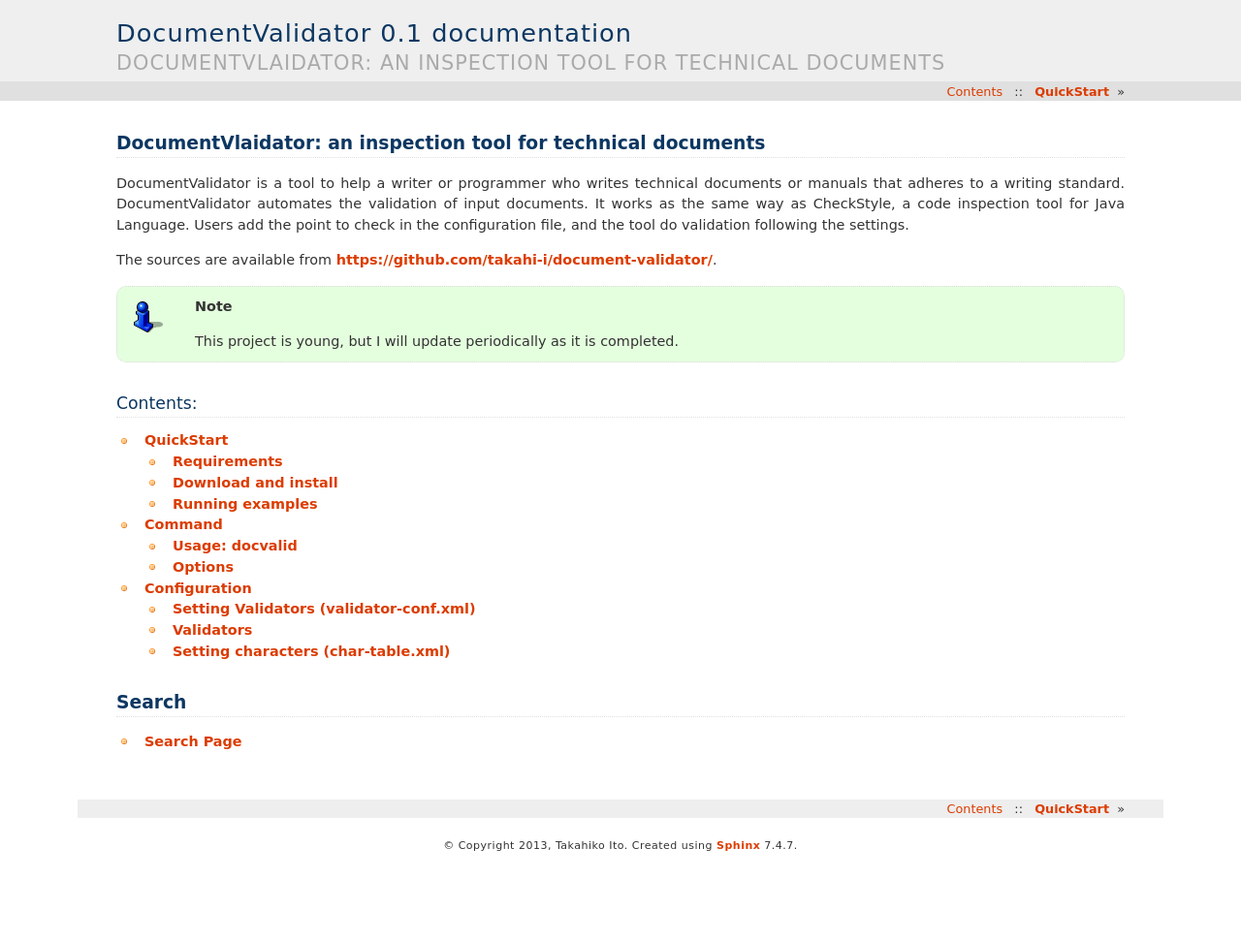
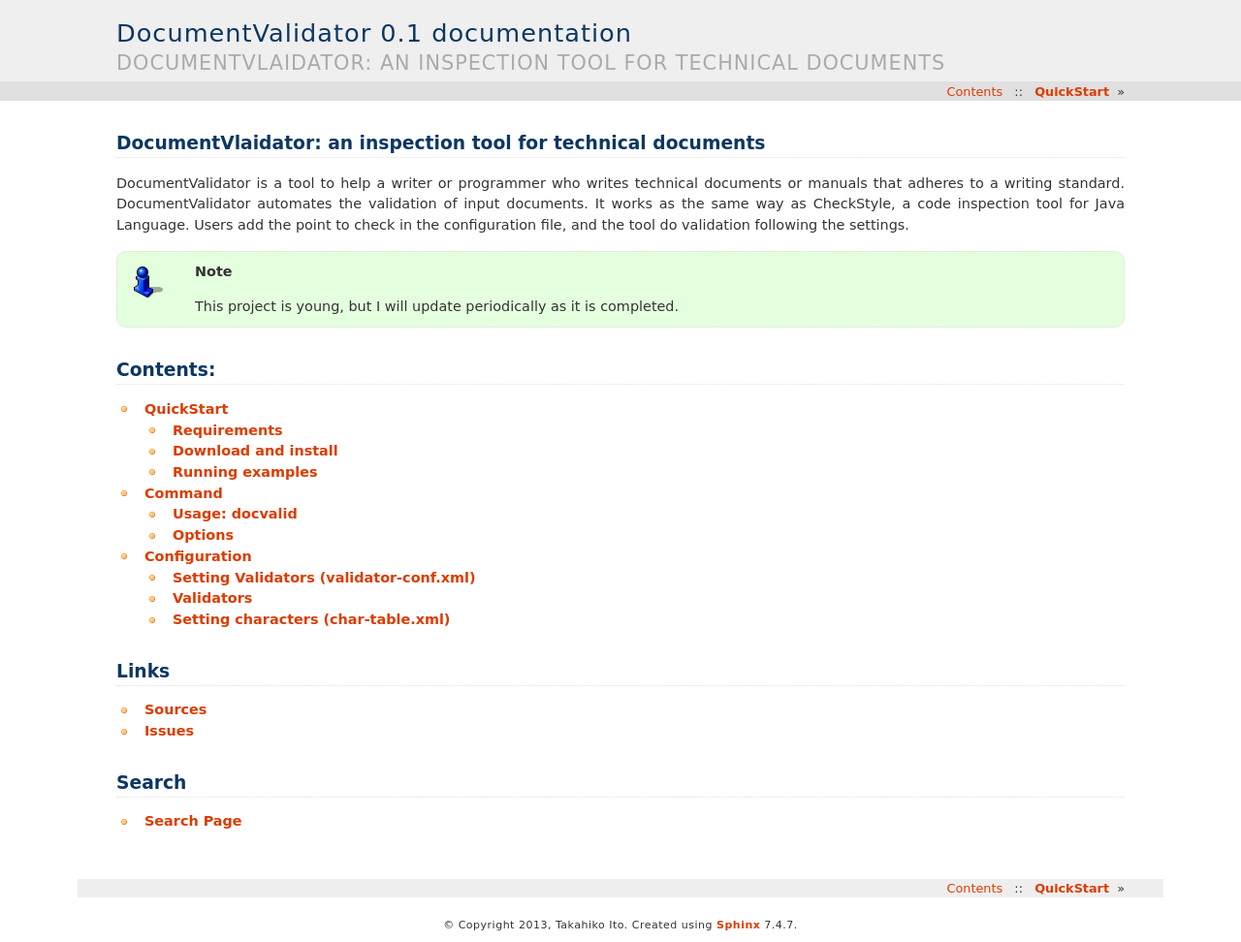
Before and after one commit to redpen-cc/redpen-doc, a Sphinx documentation site: the page built from source/index.rst, in a window 1280 px wide. Shown: the whole page at 97% size. Built offline with Sphinx 7.4.7, drawn with Linux system fonts in a browser that asks for light colours; before the commit the page ends 900 px from its top, so only the background shows below that.

Commit message:
Add Links section

```diff
--- a/source/index.rst
+++ b/source/index.rst
@@ -8,13 +8,11 @@
 
 DocumentValidator is a tool to help a writer or programmer who writes technical documents or manuals that adheres to a writing standard. DocumentValidator automates the validation of input documents. It works as the same way as CheckStyle, a code inspection tool for Java Language. Users add the point to check in the configuration file, and the tool do validation following the settings.
 
-The sources are available from https://github.com/takahi-i/document-validator/.
-
 .. Note::
    This project is young, but I will update periodically as it is completed.
 
 Contents:
-------------
+==========
 
 .. toctree::
    :maxdepth: 2
@@ -23,6 +21,11 @@
    command
    configuration
 
+Links
+======
+
+- `Sources <https://github.com/takahi-i/document-validator/>`_
+- `Issues <https://github.com/takahi-i/document-validator/issues?state=open>`_
 
 Search
 =======
```
